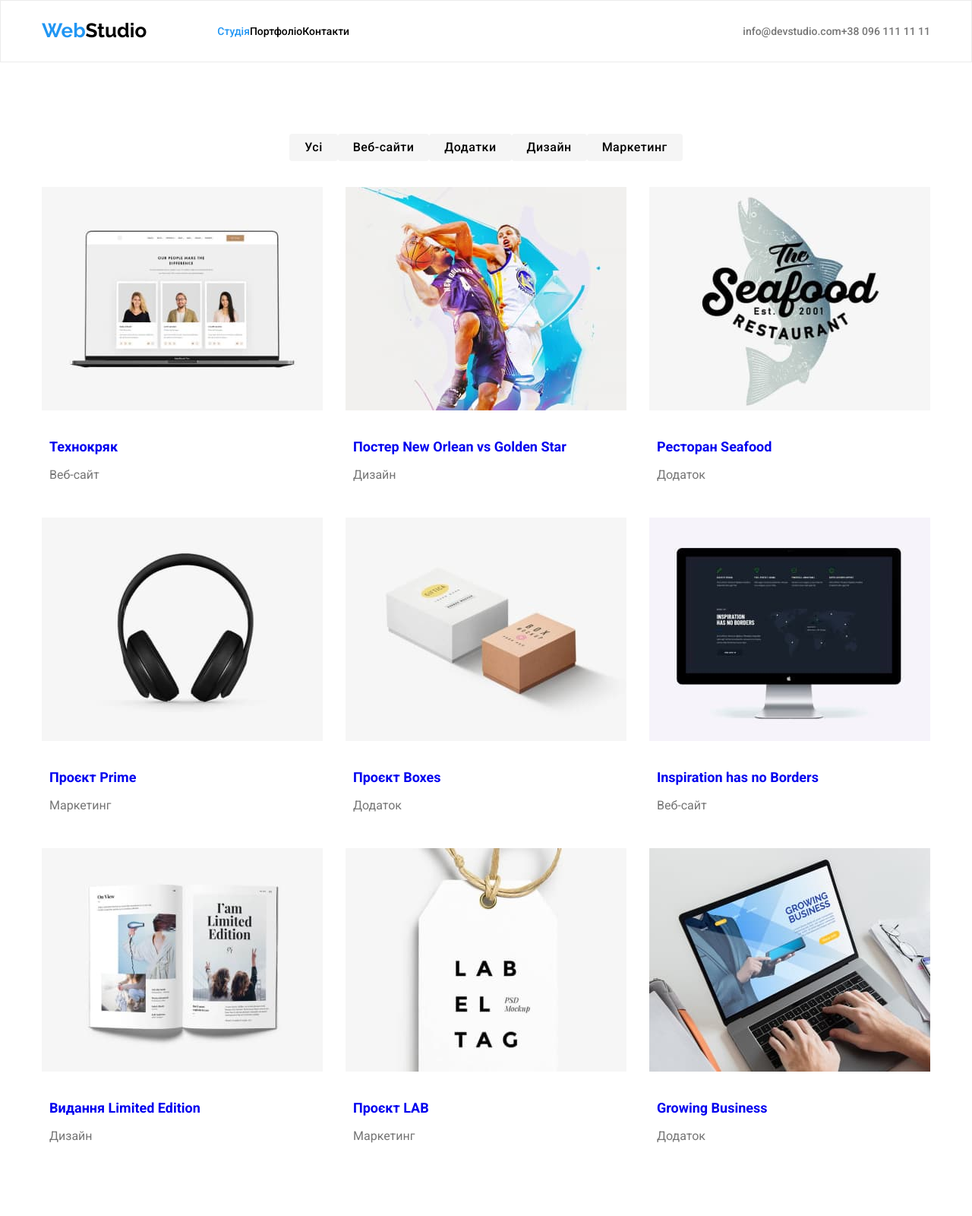
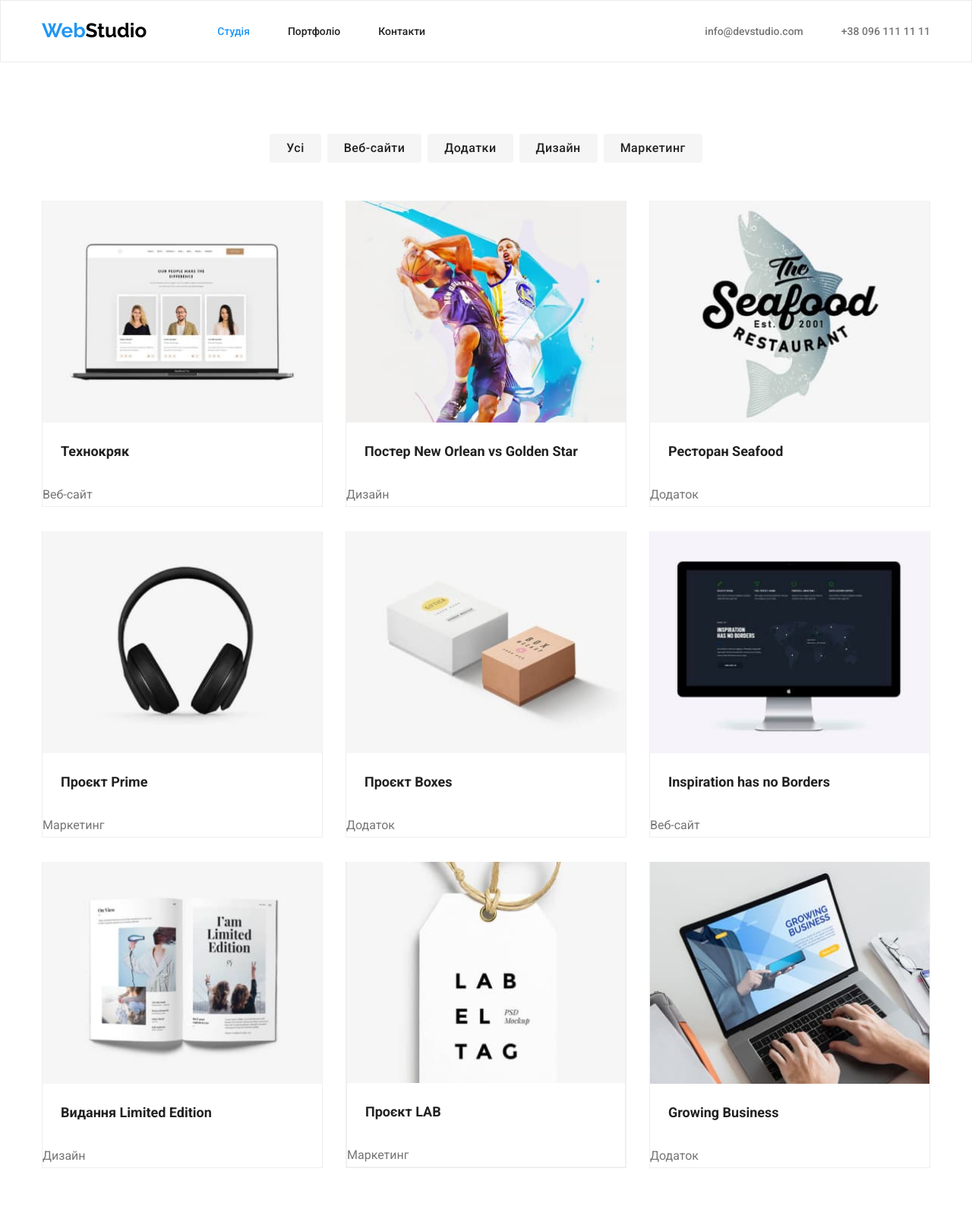
Before and after one commit to ChernyshenkoI/goit-markup-hw-03, a plain HTML site: page portfolio.html in a window 1280 px wide. Shown: the top 1600 px of the page at 76% size. Drawn offline with Linux system fonts and the light colour scheme.

Commit message:
added changes to portfolio file

```diff
--- a/css/styles.css
+++ b/css/styles.css
@@ -8,14 +8,12 @@ html{
     --bg-color: #FFFFFF;
     --dark-bg-color: #2F303A;
     --light-bg-color: #F5F5F5;
-    --gray-bg-color:#F5F4FA
-
-    --text-color: #212121;
+    --gray-bg-color:#F5F4FA;
+    --text-color:#212121;
     --logo-black-color:#000000;
     --light-text-color: #757575;
     --accent-text-color:#FFFFFF;
     --footer-text-color:rgba(255, 255, 255, 0.6);
-
 
     --accent-color: #2196F3;
     --active-color: #188CE8;
@@ -347,7 +345,7 @@ padding-top: 94px;
 padding-bottom: 94px;
 }
 .examples{
-padding: 30px 10px;
+
 border-left: var(--border-color);
 border-bottom: var(--border-color);
 border-right: var(--border-color);
@@ -369,7 +367,7 @@ img{
     letter-spacing: 0.03em;
     border-radius: 4px;
     border: 0px;
-    padding: 5px 20px;
+    padding: 6px 22px;
     gap: 10px;
     margin: 0 auto;
 
@@ -378,7 +376,8 @@ img{
     display: flex;
     flex-wrap: wrap;
     justify-content: center;
-    margin-bottom: 34px;
+    margin-bottom: 50px;
+    gap: 8px;
 }
 
 .button:focus,
@@ -398,8 +397,10 @@ img{
     font-weight: 700;
     font-size: 18px;
     line-height: 2;
+    color: inherit;
+    text-align: left;
     color: var(--text-color);
-    text-align: left;
+    padding: 20px 24px;
 }
 
 .port-card-list{
@@ -422,3 +423,8 @@ gap: 30px;
 a{
     display: block;
 }
+.examples-content{
+border-left: 1px solid #EEEE;
+border-right: 1px solid #EEEE;
+border-bottom: 1px solid #EEEE;
+}
--- a/portfolio.html
+++ b/portfolio.html
@@ -17,25 +17,25 @@
       <div class="header-main">
         <div class="logo-link">
         <a class="link web" href="./index.html">
-          Web<span class="studio">Studio</span>
-        </a>
+          Web<span class="studio">Studio</span> </a>
       </div>
         <nav>
           <ul class="list main-menu">
-            <li><a class="link menu-item current" href="./index.html">Студія</a></li>
-            <li><a class="link menu-item" href="./portfolio.html">Портфоліо</a></li>
-            <li><a class="link menu-item" href="./portfolio.html">Контакти</a></li>
+            <li class="item-menu-header"><a class="link menu-item current" href="./index.html">Студія</a></li>
+            <li class="item-menu-header"><a class="link menu-item" href="./portfolio.html">Портфоліо</a></li>
+            <li class="item-menu-header"><a class="link menu-item" href="./portfolio.html">Контакти</a></li>
           </ul>
         </nav>
         <ul class="list contact-list">
-          <li><a class="link main-contact" href="mailto:info@devstudio.com">info@devstudio.com</a>
+          <li class="item-contact-info"><a class="link main-contact" href="mailto:info@devstudio.com">info@devstudio.com</a>
           </li>
-          <li><a class="link main-contact" href="tel:+380961111111">+38 096 111 11 11</a>
+          <li class="item-contact-info"><a class="link main-contact" href="tel:+380961111111">+38 096 111 11 11</a>
           </li>
         </ul>
         </div>
       </div>
     </header>
+
 
 
     <main>
@@ -56,6 +56,7 @@
         <ul class="list port-card-list">
           <li class="port-card">
             <a class="link" href="#">
+              <div class="examples-content">
               <img
                 src="./images/portfolio/project1.jpg"
                 alt="Технокряк"
@@ -64,9 +65,12 @@
               <h2 class="port-subtitle">Технокряк</h2>
               <p class="port-text">Веб-сайт</p></a>
              </div>
+             </div>
           </li>
+
           <li class="port-card">
             <a class="link" href="#">
+              <div class="examples-content">
               <img
                 src="./images/portfolio/project2.jpg"
                 alt="Технокряк"
@@ -75,58 +79,67 @@
               <h2 class="port-subtitle">Постер <span lang="en">New Orlean vs Golden Star</span></h2>
               <p class="port-text">Дизайн</p></a>
              </div>
+             </div>
           </li>
           <li class="port-card">
             <a class="link" href="#">
+              <div class="examples-content">
               <img
                 src="./images/portfolio/project3.jpg"
                 alt="Технокряк"
                 width="370"/>
-
                 <div class="examples">
               <h2 class="port-subtitle">Ресторан <span lang="en">Seafood</span></h2>
               <p class="port-text">Додаток</p></a>
               </div>
+              </div>
+          </li>
 
-          </li>
           <li class="port-card">
             <a class="link" href="#">
+              <div class="examples-content">
               <img
                 src="./images/portfolio/project4.jpg"
                 alt="Проєкт Prime"
                 width="370"/>
-
                 <div class="examples">
               <h2 class="port-subtitle">Проєкт <span lang="en">Prime</span></h2>
               <p class="port-text">Маркетинг</p></a>
               </div>
+              </div>
           </li>
+
           <li class="port-card">
             <a class="link" href="#">
+              <div class="examples-content">
               <img
                 src="./images/portfolio/project5.jpg"
                 alt="Проєкт Boxes"
                 width="370"/>
-
                 <div class="examples">
               <h2 class="port-subtitle">Проєкт <span lang="en">Boxes</span></h2>
               <p class="port-text">Додаток</p></a>
               </div>
+              </div>
           </li>
+
           <li class="port-card">
             <a class="link" href="#">
+              <div class="examples-content">
               <img
                 src="./images/portfolio/project6.jpg"
                 alt="Inspiration has no Borders"
                 width="370"/>
-
                 <div class="examples">
               <h2 class="port-subtitle"><span lang="en">Inspiration has no Borders</span></h2>
               <p class="port-text">Веб-сайт</p></a>
               </div>
+              </div>
           </li>
+
           <li class="port-card">
             <a class="link" href="#">
+              <div class="examples-content">
               <img
                 src="./images/portfolio/project7.jpg"
                 alt="Видання Limited Edition"
@@ -135,9 +148,13 @@
               <h2 class="port-subtitle">Видання <span lang="en">Limited Edition</span></h2>
               <p class="port-text">Дизайн</p></a>
               </div>
+              </div>
           </li>
+
           <li class="port-card">
             <a class="link" href="#">
+              <div class="examples-content">
+              <div class="examples-content">
               <img
                 src="./images/portfolio/project8.jpg"
                 alt="Проєкт LAB"
@@ -146,9 +163,13 @@
               <h2 class="port-subtitle">Проєкт LAB</h2>
               <p class="port-text">Маркетинг</p></a>
               </div>
+              </div>
+              </div>
           </li>
+
           <li class="port-card">
             <a class="link" href="#">
+              <div class="examples-content">
               <img
                 src="./images/portfolio/project9.jpg"
                 alt="Growing Business"
@@ -157,7 +178,9 @@
               <h2 class="port-subtitle"><span lang="en">Growing Business</span></h2>
               <p class="port-text">Додаток</p></a>
               </div>
+              </div>
           </li>
+
         </ul>
       </div>
       </section>
@@ -172,7 +195,7 @@
         </a>
         <address>
           <ul class="list">
-            <li>
+            <li  class="footer-adress-top">
               <a
                 class="link footer-adress"
                 href="https://goo.gl/maps/jJck5WTrnHUXHv1q9"
@@ -181,16 +204,15 @@
               >
                 м. Київ, пр-т Лесі Українки, 26
               </a>
-            </li>
+            </li class="footer-adress-top">
             <li>
               <a class="link footer-contact" href="mailto:info@example.com"
                 >info@example.com</a
               >
             </li>
-            <li>
+            <li class="footer-adress-top">
               <a class="link footer-contact" href="tel:+380991111111"
-                >+38 099 111 11 11</a
-              >
+                >+38 099 111 11 11</a >
             </li>
           </ul>
         </address>
@@ -198,5 +220,6 @@
       </div>
     </footer>
 
+
   </body>
 </html>
```
